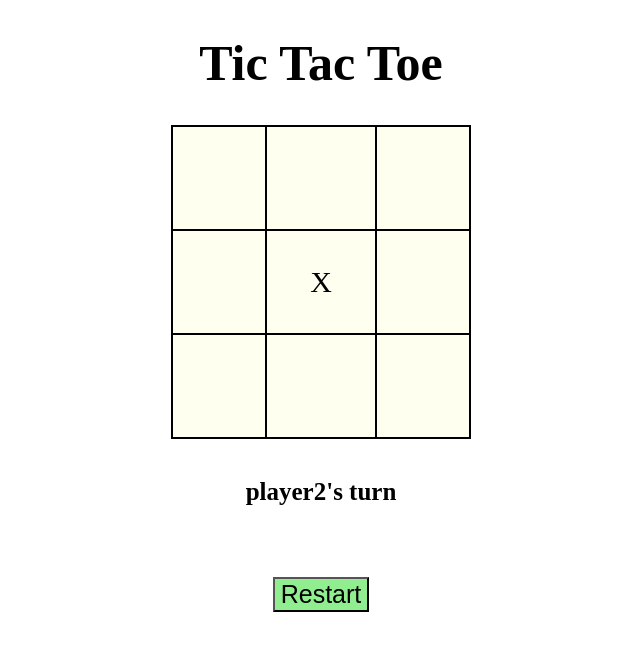
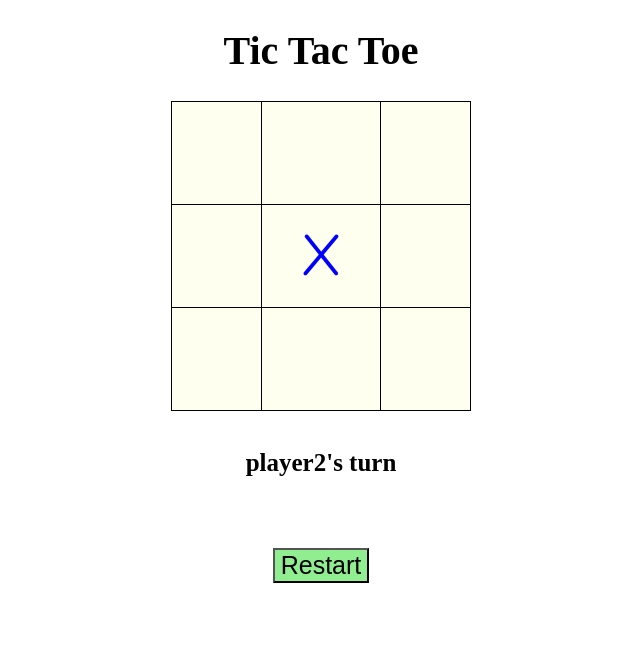
Before and after one commit to dhanushaLanda/tictactoe, a plain HTML site: page startGame.html in a window 1280 px wide. Both pictures are taken after a click on the element 640 px from the left and 282 px from the top of the page. Shown: the whole page, without its empty margins (319-959 px from the left). Drawn offline with Linux system fonts and the light colour scheme.

Commit message:
font style of symbol is changed and changing the color of symbol color bassed on move

```diff
--- a/ttt.css
+++ b/ttt.css
@@ -1,5 +1,6 @@
 h1{
-  font-size: 50px;
+  font-size: 40px;
+
   text-align: center;
 }
 
@@ -8,10 +9,12 @@ table , tr ,td{
   height: 100px;
   width: 300px;
   background-color: #fffff0;
-  border:  2px solid black;
+  border:  1px solid black;
   border-collapse: collapse;
   text-align: center;
-  font-size: 30px;
+  font-size: 60px;
+  font-weight:200;
+  font-family: "Comic Sans MS", cursive, sans-serif;
 }
 #reload ,#start{
   background-color: lightgreen;
@@ -26,7 +29,6 @@ table , tr ,td{
 .body{
   text-align: center;
   background-color: lightpink;
-  /*margin: 0px auto;*/
 }
 .gameBody{
   text-align: center;
--- a/ttt.js
+++ b/ttt.js
@@ -25,7 +25,14 @@ const displayWinner = function(playerName){
 }
 
 const updateClickedCell = function(cell,symbol){
+  changeColourBessedOnMove(cell,symbol);
   cell.innerText = symbol;
+}
+
+const changeColourBessedOnMove = function(cell,symbol){
+  if(symbol=='X')
+    return cell.style.color='blue';
+  return cell.style.color='red';
 }
 
 const handleMove = function (id,correntPlayer) {
@@ -39,6 +46,8 @@ const handleMove = function (id,correntPlayer) {
     game.changeCorrPlayer();
     displayPlayerTurn();
   }
+  console.log(cell.innerText);
+
 }
 
 const updateTable = function(event){
```
